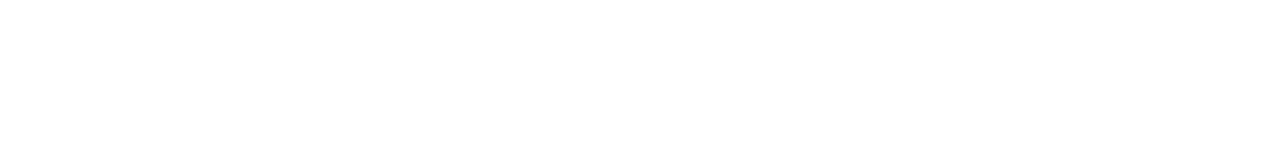
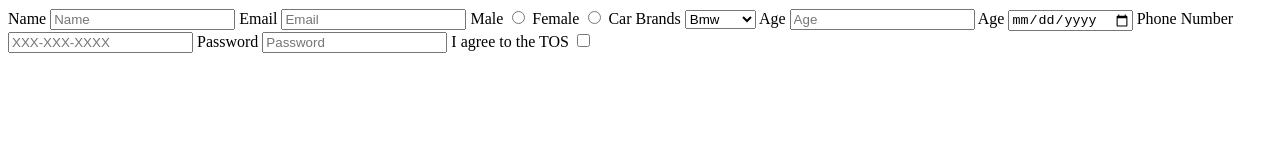
Before and after one commit to acciojob/signup-form-car-MohdAkram00, a website: page main.html in a window 1280 px wide. Drawn offline with Linux system fonts and the light colour scheme.

Commit message:
created a submission

```diff
--- a/main.html
+++ b/main.html
@@ -8,6 +8,32 @@
 
 <body>
 	<!-- the entire body must be written by student -->
+	<form>
+		<label for="name">Name</label>
+		<input type="text" id="name" placeholder="Name" required/>
+		<label for="email">Email</label>
+		<input type="Email" id="email" placeholder="Email" required/>
+		<label for="gender_m">Male</label>
+		<input type="radio" id=gender_m name="gender" required/>
+		<label for="gender_f">Female</label>
+		<input type="radio" id="gender_f" name="gender" required/>
+		<label for="cars">Car Brands</label>
+		<select>
+			<option>Bmw</option>
+			<option>Audi</option>
+			<option>Hyundai</option>
+		</select>
+		<label for="age">Age</label>
+		<input type="number" id="age" placeholder="Age" required/>
+		<label for="age">Age</label>
+		<input type="date" id="dob" required/>
+		<label for="tel">Phone Number</label>
+		<input type="tel" id="tel" placeholder="XXX-XXX-XXXX"/>
+		<label for="password">Password</label>
+		<input type="password" id="password" placeholder="Password" required/>
+		<lable for="tos">I agree to the TOS</lable>
+		<input type="checkbox" id="tos" required/>
+	</form>
     <script type="text/javascript" src="./script.js">
 </script>
 
```
